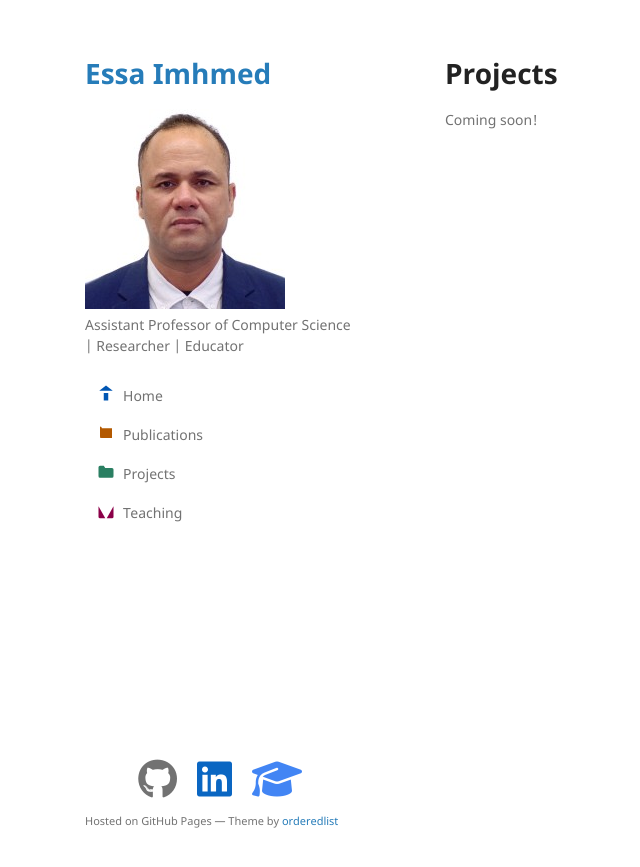
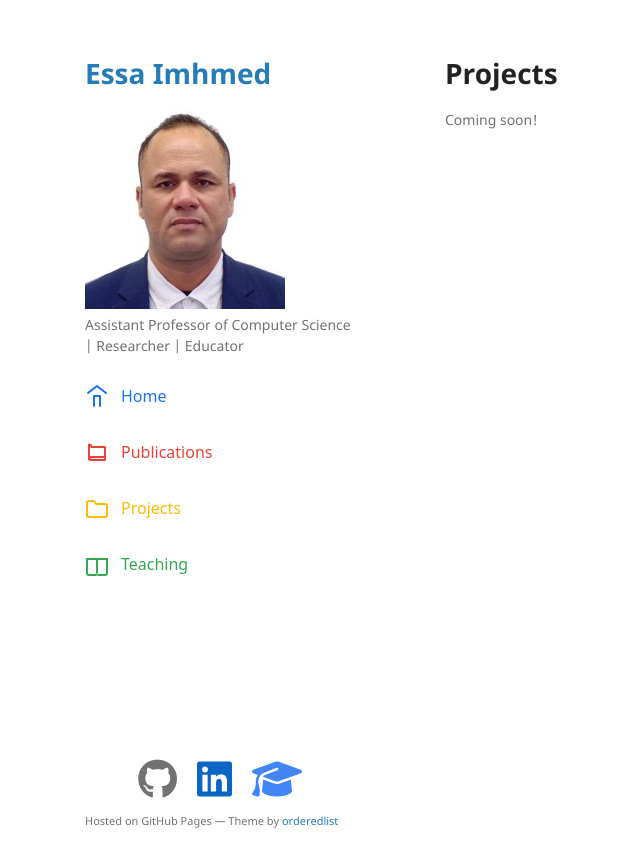
Before and after one commit to imhmede/imhmede.github.io, a Jekyll site: the page built from projects.md, in a window 1280 px wide. Shown: the top 867 px of the page, without its empty margins (125-765 px from the left). Built offline with Jekyll 4.4.1, drawn with Linux system fonts in a browser that asks for light colours.

```diff
--- a/_layouts/default.html
+++ b/_layouts/default.html
@@ -32,56 +32,57 @@
         {% endif %} -->
 
         <ul class="menu">
-          <li>
+          <li class="home">
             <a href="{{ '/' | relative_url }}">
-              <span class="icon home-icon" aria-hidden="true">
+              <span class="icon" aria-hidden="true">
                 <!-- Home icon -->
-                <svg viewBox="0 0 24 24" xmlns="http://www.w3.org/2000/svg">
-                  <path d="M3 9l9-7 9 7"></path>
-                  <path d="M9 22V12H15V22"></path>
+                <svg viewBox="0 0 24 24" stroke="currentColor" fill="none" xmlns="http://www.w3.org/2000/svg">
+                  <path d="M3 9l9-7 9 7" />
+                  <path d="M9 22V12H15V22" />
                 </svg>
               </span>
               Home
             </a>
           </li>
-          <li>
+          <li class="publications">
             <a href="{{ '/publication.html' | relative_url }}">
-              <span class="icon book-icon" aria-hidden="true">
+              <span class="icon" aria-hidden="true">
                 <!-- Book icon -->
-                <svg viewBox="0 0 24 24" xmlns="http://www.w3.org/2000/svg">
-                  <path d="M4 19.5A2.5 2.5 0 0 1 6.5 17H20"></path>
-                  <path d="M4 4.5A2.5 2.5 0 0 1 6.5 7H20V20H6.5A2.5 2.5 0 0 1 4 17.5z"></path>
+                <svg viewBox="0 0 24 24" stroke="currentColor" fill="none" xmlns="http://www.w3.org/2000/svg">
+                  <path d="M4 19.5A2.5 2.5 0 0 1 6.5 17H20" />
+                  <path d="M4 4.5A2.5 2.5 0 0 1 6.5 7H20V20H6.5A2.5 2.5 0 0 1 4 17.5z" />
                 </svg>
               </span>
               Publications
             </a>
           </li>
-          <li>
+          <li class="projects">
             <a href="{{ '/projects.html' | relative_url }}">
-              <span class="icon folder-icon" aria-hidden="true">
+              <span class="icon" aria-hidden="true">
                 <!-- Folder icon -->
-                <svg viewBox="0 0 24 24" xmlns="http://www.w3.org/2000/svg">
-                  <path d="M22 19a2 2 0 0 1-2 2H4a2 2 0 0 1-2-2V7a2 2 0 0 1 2-2h5l2 3h9a2 2 0 0 1 2 2z"></path>
+                <svg viewBox="0 0 24 24" stroke="currentColor" fill="none" xmlns="http://www.w3.org/2000/svg">
+                  <path d="M22 19a2 2 0 0 1-2 2H4a2 2 0 0 1-2-2V7a2 2 0 0 1 2-2h5l2 3h9a2 2 0 0 1 2 2z" />
                 </svg>
               </span>
               Projects
             </a>
           </li>
-          <li>
+          <li class="teaching">
             <a href="{{ '/teaching.html' | relative_url }}">
-              <span class="icon teaching-icon" aria-hidden="true">
+              <span class="icon" aria-hidden="true">
                 <!-- Book-open icon -->
-                <svg viewBox="0 0 24 24" xmlns="http://www.w3.org/2000/svg">
-                  <path d="M2 7v14a2 2 0 0 0 2 2h7"></path>
-                  <path d="M22 7v14a2 2 0 0 1-2 2h-7"></path>
-                  <path d="M2 7h20"></path>
-                  <path d="M12 7v14"></path>
+                <svg viewBox="0 0 24 24" stroke="currentColor" fill="none" xmlns="http://www.w3.org/2000/svg">
+                  <path d="M2 7v14a2 2 0 0 0 2 2h7" />
+                  <path d="M22 7v14a2 2 0 0 1-2 2h-7" />
+                  <path d="M2 7h20" />
+                  <path d="M12 7v14" />
                 </svg>
               </span>
               Teaching
             </a>
           </li>
         </ul>
+
 
 
 
--- a/assets/css/style.scss
+++ b/assets/css/style.scss
@@ -3,65 +3,74 @@
 
 @import "jekyll-theme-minimal";
 
-/* Base styles for the menu */
-.menu {
+/* Menu container */
+ul.menu {
   list-style: none;
   padding: 0;
   margin: 0;
-  width: 200px; /* Adjust width as needed */
+  width: 200px; /* adjust width as needed */
+  font-family: system-ui, -apple-system, BlinkMacSystemFont, "Segoe UI", Roboto, Helvetica, Arial, sans-serif;
+  font-size: 1rem;
 }
 
-/* Style each menu item link */
-.menu li a {
+/* Menu items */
+ul.menu li {
+  margin-bottom: 1rem;
+}
+
+/* Menu links */
+ul.menu li a {
   display: flex;
   align-items: center;
-  gap: 8px;             /* space between icon and text */
-  font-family: inherit; /* inherit from site theme */
-  font-size: inherit;   /* inherit font size */
-  color: inherit;       /* inherit text color */
-  padding: 8px 12px;
   text-decoration: none;
-  border-radius: 4px;
-  transition: background-color 0.3s ease;
+  color: #222; /* text color */
+  padding: 0.5rem 0;
+  transition: color 0.3s ease;
 }
 
-/* Hover background */
-.menu li a:hover,
-.menu li a:focus {
-  background-color: #e6f0ff;
-  outline: none;
+ul.menu li a:hover,
+ul.menu li a:focus {
+  color: #0056b3; /* hover/focus text color */
 }
 
-/* Icon base style */
-.menu .icon svg {
-  width: 18px;    /* icon size */
-  height: 18px;
-  fill: currentColor; /* use current text color by default */
-  stroke: none;
-  flex-shrink: 0; /* prevent shrinking */
+/* Icon container */
+ul.menu li a .icon {
+  display: inline-flex;
+  align-items: center;
+  justify-content: center;
+  margin-right: 0.75rem;
+  width: 24px;
+  height: 24px;
+  flex-shrink: 0;
+  overflow: visible;
 }
 
-/* Override icon colors per menu item */
-.menu .icon.home-icon svg {
-  fill: #0056b3; /* blue */
+/* SVG icon styling */
+ul.menu li a .icon svg {
+  width: 24px;
+  height: 24px;
+  overflow: visible;
+  display: block;
+  stroke-width: 2;
+  stroke-linecap: round;
+  stroke-linejoin: round;
+  fill: none; /* default no fill */
+  stroke: currentColor; /* icon inherits text color */
 }
 
-.menu .icon.book-icon svg {
-  fill: #b35900; /* dark orange */
+/* Individual icon colors — override via classes */
+ul.menu li.home a {
+  color: #1a73e8; /* Blue */
 }
 
-.menu .icon.folder-icon svg {
-  fill: #2a7f62; /* greenish */
+ul.menu li.publications a {
+  color: #ea4335; /* Red */
 }
 
-.menu .icon.teaching-icon svg {
-  fill: #8b0048; /* dark magenta */
+ul.menu li.projects a {
+  color: #fbbc05; /* Yellow */
 }
 
-// .menu .icon svg {
-//   width: 16px;
-//   height: 16px;
-//   fill: #0056b3;          /* fill color blue */
-//   stroke: none;           /* remove stroke so fill shows */
-//   flex-shrink: 0;
-// }
+ul.menu li.teaching a {
+  color: #34a853; /* Green */
+}
```
